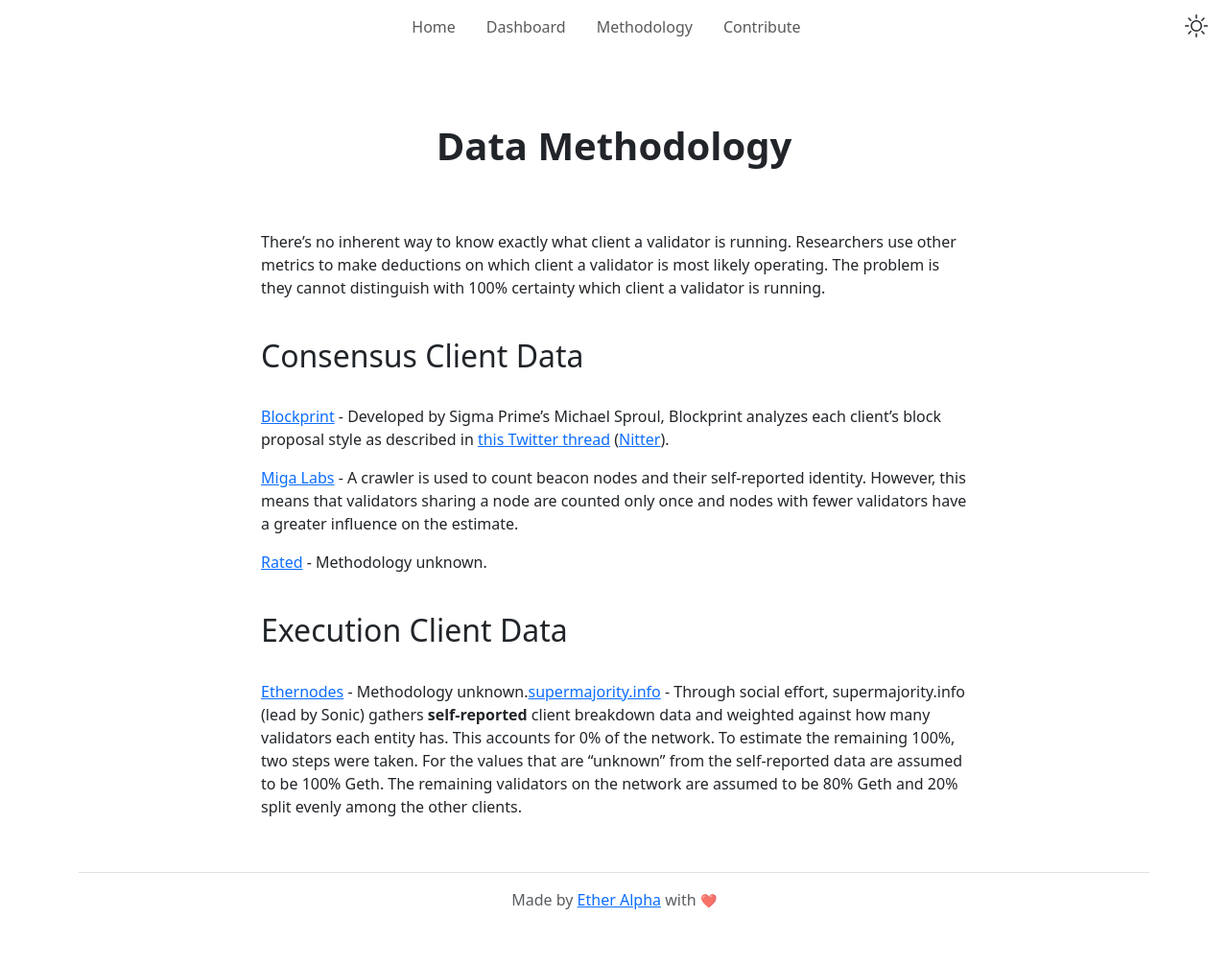
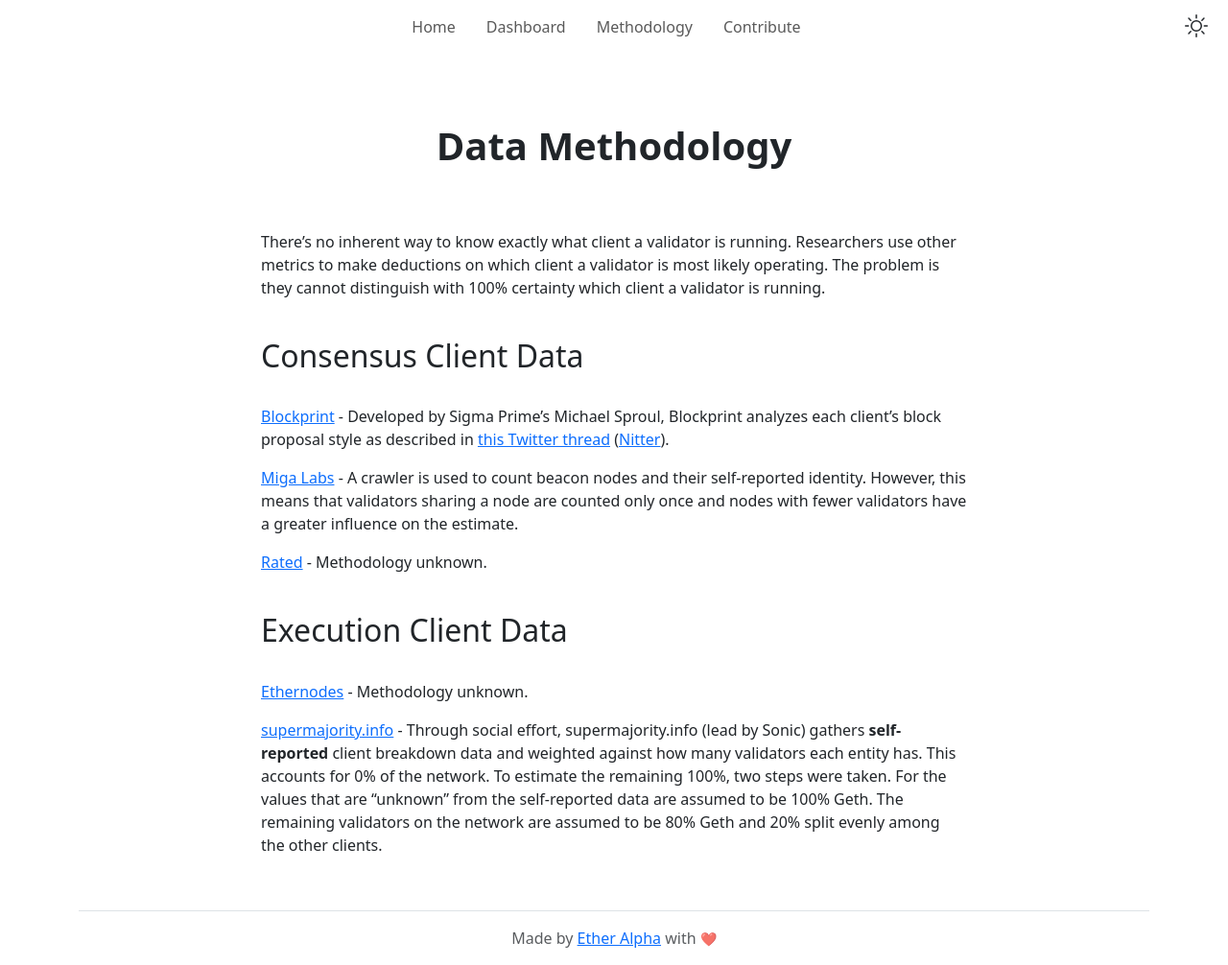
Before and after one commit to etheralpha/clientdiversity-org, a Jekyll site: the page built from methodology.md, in a window 1280 px wide. Shown: the whole page at 96% size. Built offline with Jekyll 4.4.1, drawn with Linux system fonts in a browser that asks for light colours; before the commit the page ends 966 px from its top, so only the background shows below that.

Commit message:
fix formatting

```diff
--- a/methodology.md
+++ b/methodology.md
@@ -26,8 +26,7 @@
 
 [Ethernodes](https://ethernodes.org/) - Methodology unknown.
 
-
-{%- assign supermajority_geth = supermajority.data.other.validators_percentage | times: 100 | round: 1 -%}
-{%- assign supermajority_other = 100 | minus: supermajority_geth -%}
+{% assign supermajority_geth = supermajority.data.other.validators_percentage | times: 100 | round: 1 %}
+{% assign supermajority_other = 100 | minus: supermajority_geth %}
 
 [supermajority.info](https://supermajority.info) - Through social effort, supermajority.info (lead by Sonic) gathers **self-reported** client breakdown data and weighted against how many validators each entity has. This accounts for {{supermajority_geth}}% of the network. To estimate the remaining {{supermajority_other}}%, two steps were taken. For the values that are "unknown" from the self-reported data are assumed to be 100% Geth. The remaining validators on the network are assumed to be 80% Geth and 20% split evenly among the other clients.
```
